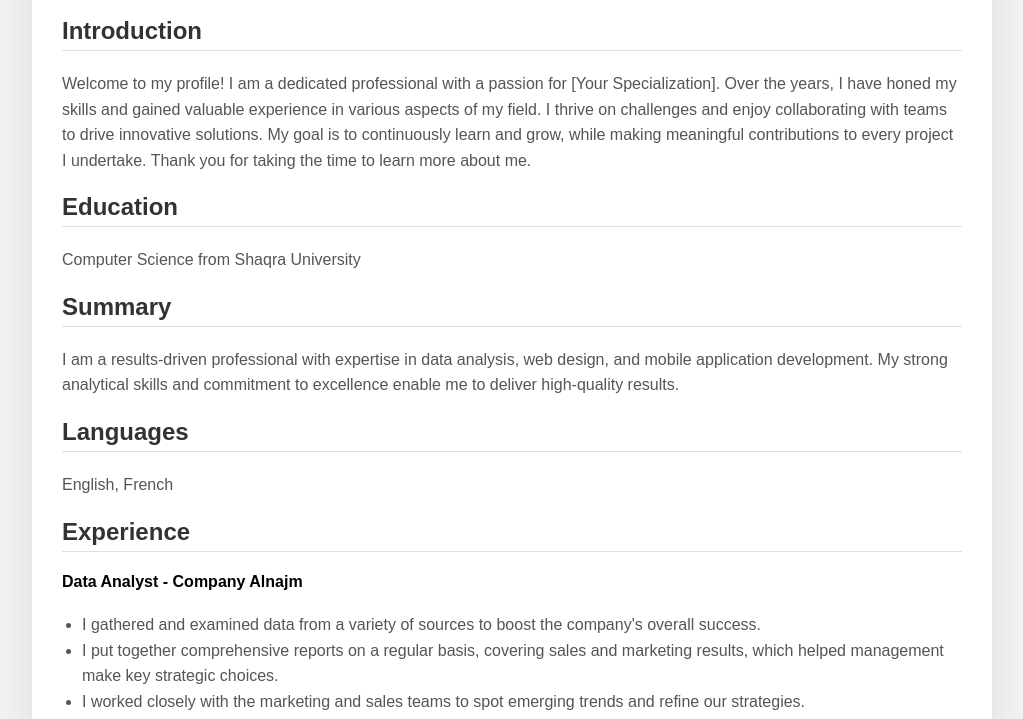
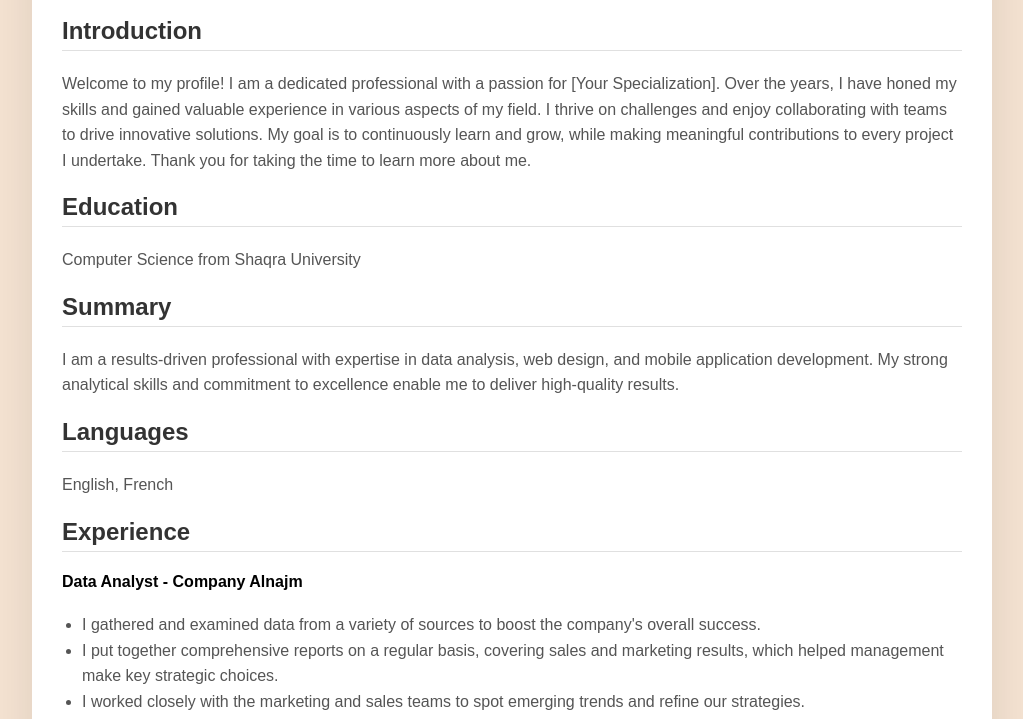
Before and after one commit to Ayru5717/Cv, a plain HTML site: page index.html in a window 1280 px wide. Shown: the part 232-951 px from the top of the page, without its empty margins (128-1151 px from the left). Drawn offline with Linux system fonts and the light colour scheme.

Commit message:
index.html

```diff
--- a/index.html
+++ b/index.html
@@ -7,7 +7,7 @@
     <title>Profile Page</title>
     <style>
         body {
-            background-color: #F4F4F4;
+            background-color: #F5E3D2;
             font-family: 'Arial', sans-serif;
             margin: 0;
             padding: 0;
```
